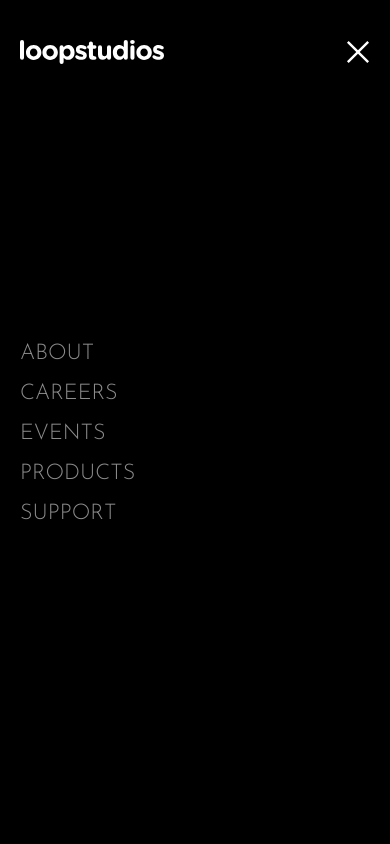
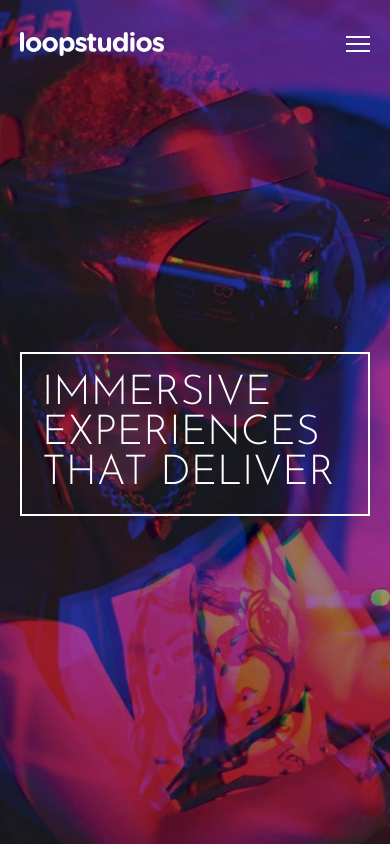
Before and after one commit to MikeyOnyedika/loopstudios-landing-page, a React (Vite) app: page / in a window 390 px wide. Shown: the top 844 px of the page. Built offline with nearby package versions, Linux system fonts and the light colour scheme.

Commit message:
added toggle to mobile menu

```diff
--- a/src/App.tsx
+++ b/src/App.tsx
@@ -4,16 +4,19 @@ import CompanyPitch from './components/CompanyPitch'
 import Creations from './components/Creations'
 import Footer from './components/Footer'
 import { MobileMenu } from './components/MobileMenu'
+import { useState } from 'react'
 
 const App = () => {
+  const [showMobileMenu, setShowMobileMenu] = useState(false)
+
   return (
     <>
 
       <div className='bg-hero-mobile text-white bg-cover bg-no-repeat h-screen flex flex-col w-full px-5 py-8'>
-        <Header />
+        <Header openMobileMenu={() => setShowMobileMenu(true)} />
         <Hero />
       </div>
-      <MobileMenu />
+      <MobileMenu show={showMobileMenu} closeMobileMenu={() => setShowMobileMenu(false)} />
       <main className='bg-white '>
         <CompanyPitch />
         <Creations />
--- a/src/components/Header.tsx
+++ b/src/components/Header.tsx
@@ -1,14 +1,14 @@
+import { FC } from "react"
 import HamburgerIcon from "../assets/images/icon-hamburger.svg"
 import logo from '../assets/images/logo.svg'
-const Header = () => {
+const Header: FC<{ openMobileMenu: () => void }> = ({ openMobileMenu }) => {
     return (
         <header className="flex justify-between items-center w-full">
-            {/* <a className="font-sans-sm font-normal text-md ">
-                loopstudios
-            </a> */}
-            <img src={logo} alt="" className="h-[1.5rem]"/>
+            <img src={logo} alt="" className="h-[1.5rem]" />
             <div className="flex">
-                <img src={HamburgerIcon} alt="hamburger" className=" lg:hidden " />
+                <button onClick={openMobileMenu} className=" lg:hidden ">
+                    <img src={HamburgerIcon} alt="hamburger" />
+                </button>
                 <nav className=" hidden lg:block ">
                     <ul className="flex gap-2">
                         <li>
--- /dev/null
+++ b/src/components/Logo.tsx
@@ -0,0 +1,7 @@
+import { FC } from 'react'
+import logo from '../assets/images/logo.svg'
+export const Logo: FC<{ className?: string }> = (props) => {
+    return (
+        <img src={logo} alt="" className={`${props.className || ""} h-[1.5rem]`} />
+    )
+}
--- a/src/components/MobileMenu.tsx
+++ b/src/components/MobileMenu.tsx
@@ -2,13 +2,16 @@ import { FC } from "react";
 import close from '../assets/images/icon-close.svg'
 import logo from '../assets/images/logo.svg'
 import { Nav } from "./Nav";
+import { Logo } from "./Logo";
 
-export const MobileMenu: FC = () => {
+export const MobileMenu: FC<{ show: boolean, closeMobileMenu: () => void }> = ({ closeMobileMenu, show }) => {
     return (
-        <aside className="md:hidden h-screen  flex flex-col px-5 py-10 fixed inset-0 bg-black z-10">
+        <aside className={`md:hidden h-screen ${show ? "translate-x-0": "translate-x-full"} transition flex flex-col px-5 py-10 fixed inset-0 bg-black z-10`}>
             <div className="flex justify-between">
-                <img src={logo} alt="" className="h-[1.5rem]" />
-                <img src={close} alt="" className="h-[1.5rem]" />
+                <Logo />
+                <button onClick={closeMobileMenu}>
+                    <img src={close} alt="" className="h-[1.5rem]" />
+                </button>
             </div>
 
             <Nav className="h-full flex items-center" listClassName="flex-col font-sans-lg  items-start gap-5" listItem="text-gray uppercase text-sm" />
```
